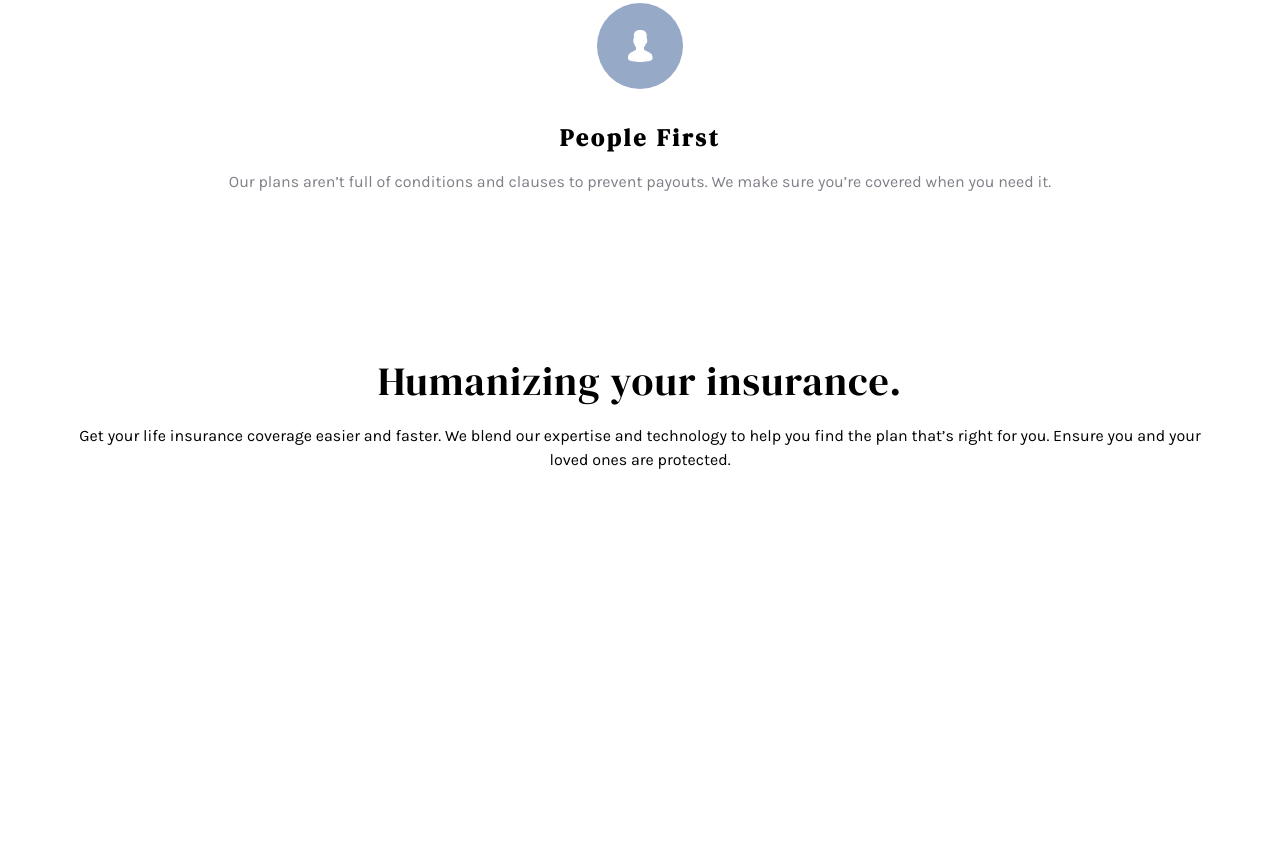
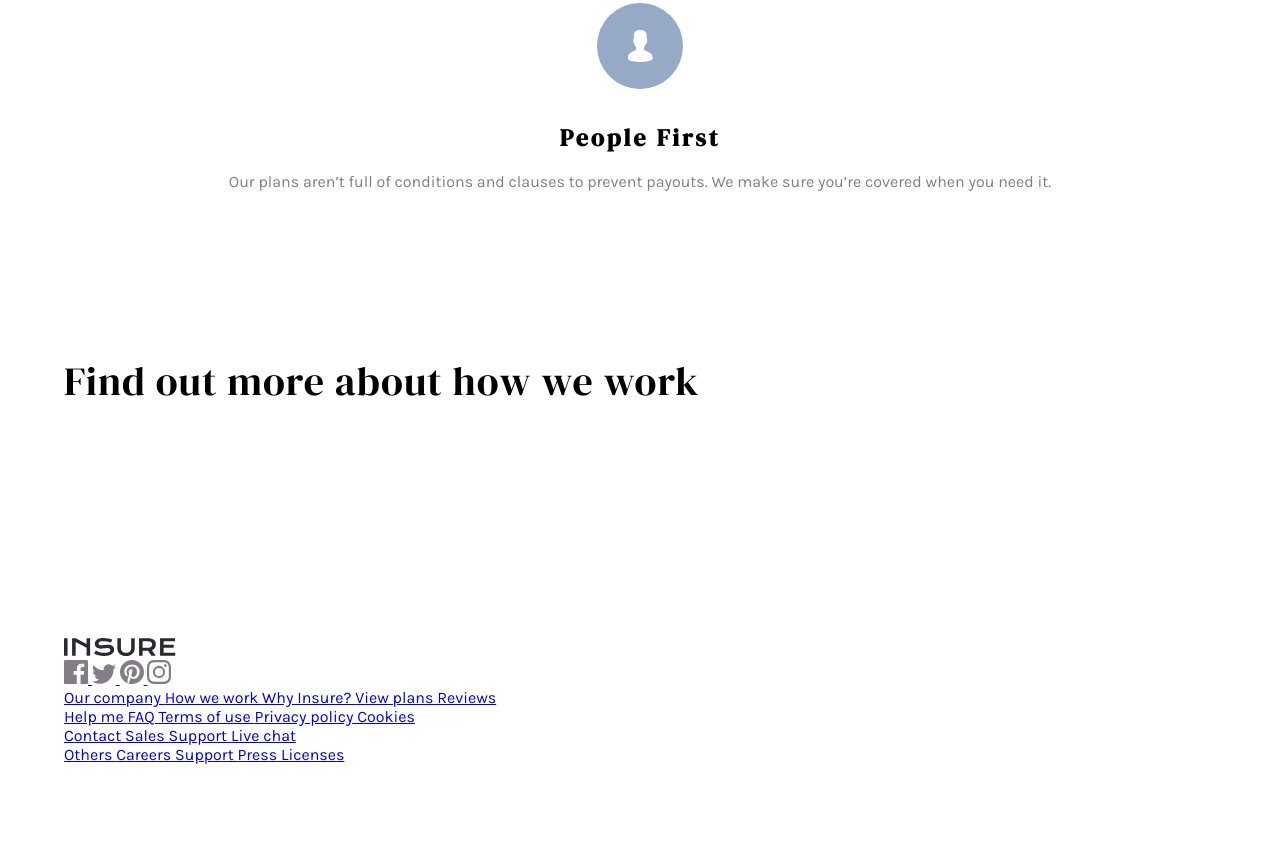
Before and after one commit to frontsitoz/Insure-Landing-page, a plain HTML site: page index.html in a window 1280 px wide. Shown: the part 1494-2338 px from the top of the page. Before the commit the page ends 2116 px from the top, so only its background shows below. Drawn offline with Linux system fonts and the light colour scheme.

Commit message:
Añadiendo algunas clases y id para mi menu

```diff
--- a/index.html
+++ b/index.html
@@ -10,7 +10,6 @@
   <link rel="preconnect" href="https://fonts.gstatic.com" crossorigin>
   <link href="https://fonts.googleapis.com/css2?family=DM+Serif+Display&family=Karla:wght@400;700&display=swap" rel="stylesheet">
   <title>Insure landing page</title>
-
 </head>
 <body>
 
@@ -25,16 +24,20 @@
 <img src="./images/logo.svg" alt="logo" class="nav__logo">
 </figure>
 
-<div class="nav__links">
-  <a href="" class="nav__link">  How we work</a>
-  <a href="" class="nav__link">  Blog</a>
-  <a href="" class="nav__link">  Account</a>
-  <a href="" class="nav__link--cta">  View plans</a>
+<div class="nav__links" id="open">
+  <a href="" class="nav__link"> How we work</a>
+  <a href="" class="nav__link"> Blog</a>
+  <a href="" class="nav__link"> Account</a>
+  <a href="" class="nav__link nav__link--cta">  View plans</a>
 </div>
 
-<figure class="nav__hamburguer">
-  <img src="./images/icon-hamburger.svg" alt="image-icon-hamburguer" class="nav__icon">
-</figure>
+<a href="#open" class="nav__hamburguer">
+  <img src="./images/icon-hamburger.svg" alt="image-icon-hamburguer" class="nav__icon nav__hamburguer">
+</a>
+
+<a href="#" class="nav__hamburguer nav__hamburguer--last">
+  <img src="./images/icon-close.svg" alt="image-icon-hamburguer" class="nav__icon nav__hamburguer">
+</a>
 
     </div>
 
@@ -44,7 +47,7 @@
 
 <div class="hero__texts">
 
-  <h1 class="title">  Humanizing your insurance.</h1>
+  <h2 class="title">  Humanizing your insurance.</h2>
 
   <p class="hero__paragraph">
     Get your life insurance coverage easier and faster. We blend our expertise
@@ -117,62 +120,132 @@
 </div>
 
 </section>
-<div class="hero__texts">
 
-  <h1 class="title">  Humanizing your insurance.</h1>
+<section class="find">
 
-  <p class="hero__paragraph">
-    Get your life insurance coverage easier and faster. We blend our expertise
-    and technology to help you find the plan that’s right for you. Ensure you
-    and your loved ones are protected.</p>
+  <div class="find__container container">
 
-<a href="#" class="cta">View plans</a>
+    <h2 class="title title--find"> Find out more about how we work</h2>
+
+
+  <a href="#" class="cta">  How we work</a>
 
   </div>
 
+</section>
+
+
 </main>
 
+<footer class="footer">
 
-  <!--
+  <div class="footer__container container">
+
+<section class="footer__brand">
+
+  <figure class="footer__picture">
+    <img src="./images/logo.svg" alt="" class="footer__logo">
+  </figure>
+
+  <div class="footer__media">
+
+<a href="#" class="footer__social">
+  <img src="./images/icon-facebook.svg" alt="" class="footer__icon">
+</a>
+
+<a href="#" class="footer__social">
+  <img src="./images/icon-twitter.svg" alt="" class="footer__icon">
+</a>
+
+<a href="#" class="footer__social">
+  <img src="./images/icon-pinterest.svg" alt="" class="footer__icon">
+</a>
+
+<a href="#" class="footer__social">
+  <img src="./images/icon-instagram.svg" alt="" class="footer__icon">
+</a>
+
+  </div>
+</section>
+
+<section class="footer__navigation">
 
 
+<nav class="footer__nav ">
 
-  Find out more about how we work
+  <a href="#" class="footer__link footer__link--first">Our company
+  </a>
+  <a href="#" class="footer__link">
+  How we work
+  </a>
+  <a href="#" class="footer__link">
+  Why Insure?
+ </a>
+  <a href="#" class="footer__link">
+  View plans
+ </a>
+  <a href="#" class="footer__link">
+  Reviews</a>
 
-  How we work
+  </nav>
 
-  Our company
+  <nav class="footer__nav">
 
-  How we work
-  Why Insure?
-  View plans
-  Reviews
+    <a href="#" class="footer__link footer__link--first">  Help me
+    </a>
+    <a href="#" class="footer__link"> FAQ
+    </a>
+    <a href="#" class="footer__link">Terms of use
 
-  Help me
+   </a>
+    <a href="#" class="footer__link">
+      Privacy policy
+   </a>
+    <a href="#" class="footer__link">
+      Cookies</a>
 
-  FAQ
-  Terms of use
-  Privacy policy
-  Cookies
+    </nav>
 
-  Contact
 
-  Sales
-  Support
+    <nav class="footer__nav">
+
+      <a href="#" class="footer__link footer__link--first">   Contact
+      </a>
+      <a href="#" class="footer__link">   Sales
+      </a>
+      <a href="#" class="footer__link"> Support
+
+     </a>
+      <a href="#" class="footer__link">
         Live chat
+     </a>
 
-  Others
+      </nav>
 
-  Careers
+      <nav class="footer__nav">
+
+        <a href="#" class="footer__link footer__link--first">   Others
+        </a>
+        <a href="#" class="footer__link">   Careers
+        </a>
+        <a href="#" class="footer__link"> Support
+
+       </a>
+        <a href="#" class="footer__link">
           Press
+       </a>
+
+       <a href="#" class="footer__link">
         Licenses
 
+     </a>
+        </nav>
+</section>
 
-  <div class="attribution">
-    Challenge by <a href="https://www.frontendmentor.io?ref=challenge" target="_blank">Frontend Mentor</a>.
-    Coded by <a href="#">Your Name Here</a>.
+
   </div>
+</footer>
 
-  -->
+
 </body>
 </html>
```
Lines whose indentation alone changed are shown as unchanged.
